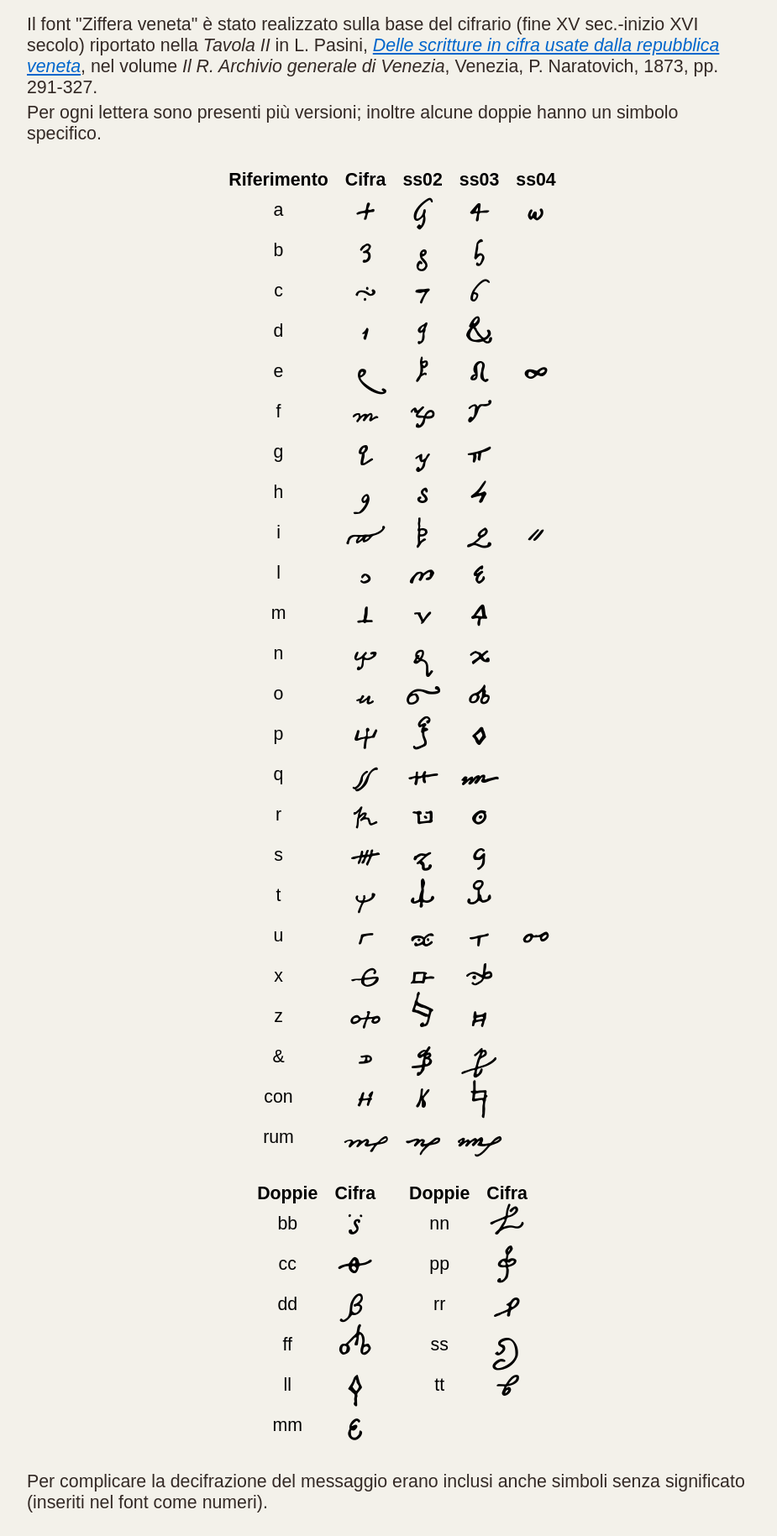
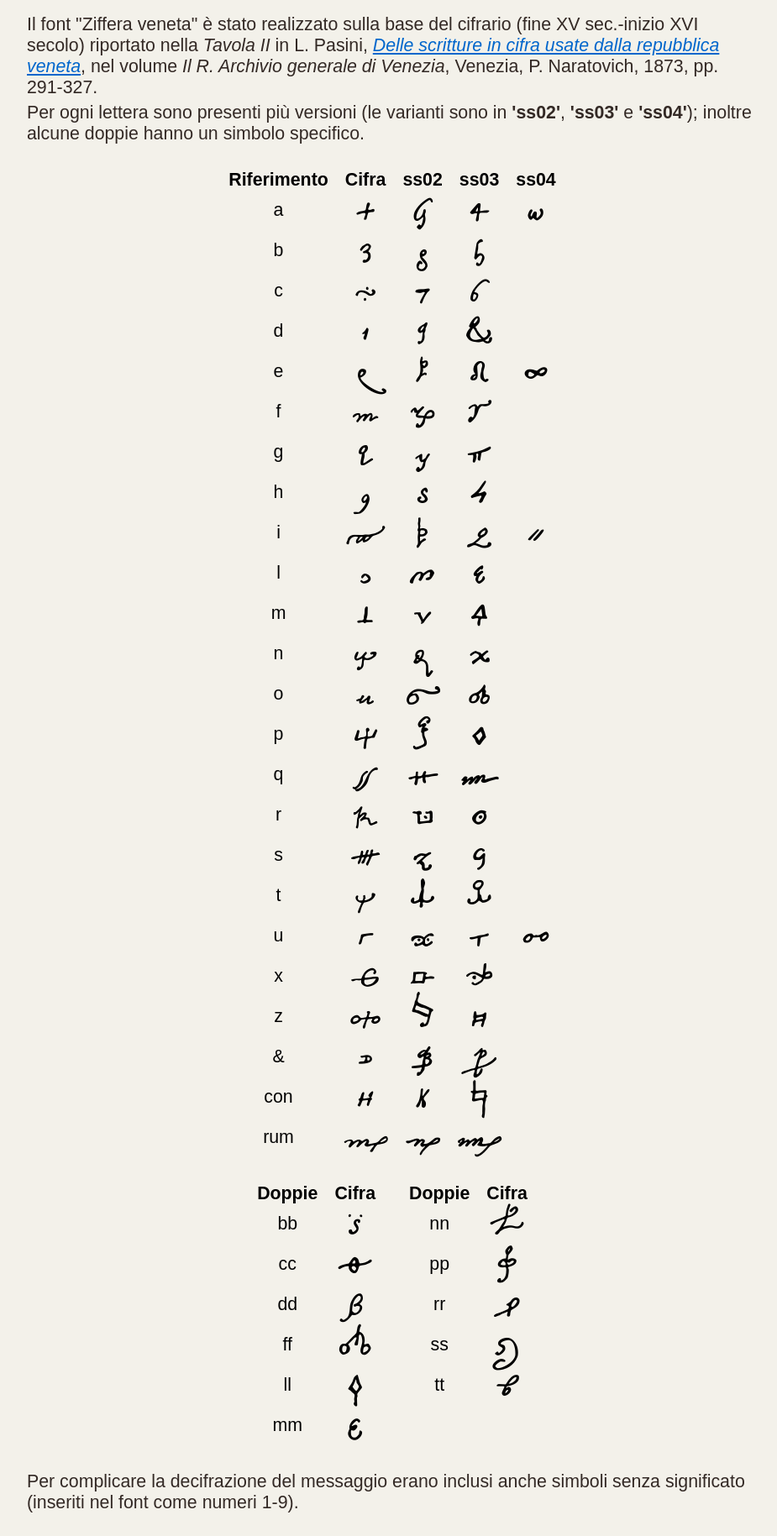
Before and after one commit to m-casanova/Ziffera-veneta, a plain HTML site: page index.html in a window 1280 px wide. Shown: the part 655-2484 px from the top of the page at 84% size, without its empty margins (318-1243 px from the left). Drawn offline with Linux system fonts and the light colour scheme; a web font is replaced by a local one.

Commit message:
Update index.html

```diff
--- a/index.html
+++ b/index.html
@@ -92,7 +92,7 @@ th { padding: 0px 10px }
 			<h3>Descrizione</h3>
 
 			<p>Il font "Ziffera veneta" è stato realizzato sulla base del cifrario (fine XV sec.-inizio XVI secolo) riportato nella <i>Tavola II</i> in L. Pasini, <i><a href="https://books.google.it/books?id=LNYEJcndrjEC&pg=PA291" target="_blank">Delle scritture in cifra usate dalla repubblica veneta</a></i>, nel volume <i>Il R. Archivio generale di Venezia</i>, Venezia, P. Naratovich, 1873, pp. 291-327.</p>
-			<p>Per ogni lettera sono presenti più versioni; inoltre alcune doppie hanno un simbolo specifico.</p>
+			<p>Per ogni lettera sono presenti più versioni (le varianti sono in <b>'ss02'</b>, <b>'ss03'</b> e <b>'ss04'</b>); inoltre alcune doppie hanno un simbolo specifico.</p>
 			<table cellpadding="0" cellspacing="0">
 				<tr>
 					<th>Riferimento</th><th>Cifra</th><th>ss02</th><th>ss03</th><th>ss04</th>
@@ -193,7 +193,7 @@ th { padding: 0px 10px }
 					<td>mm</td><td class="ss01">mm</td><td></td><td></td><td></td>
 				</tr>
 			</table>
-			<p>Per complicare la decifrazione del messaggio erano inclusi anche simboli senza significato (inseriti nel font come numeri).</p>
+			<p>Per complicare la decifrazione del messaggio erano inclusi anche simboli senza significato (inseriti nel font come numeri 1-9).</p>
 			<table cellpadding="0" cellspacing="0">
 				<tr>
 					<th>Numero</th><th>Cifra</th><th></th><th>Numero</th><th>Cifra</th>
```
